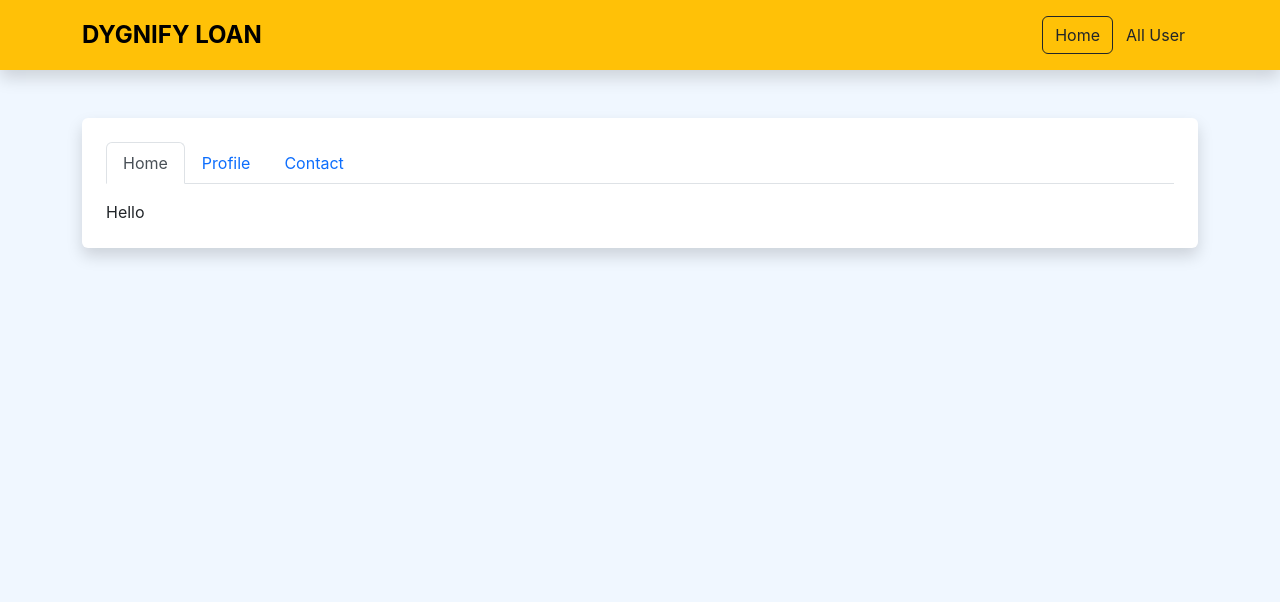
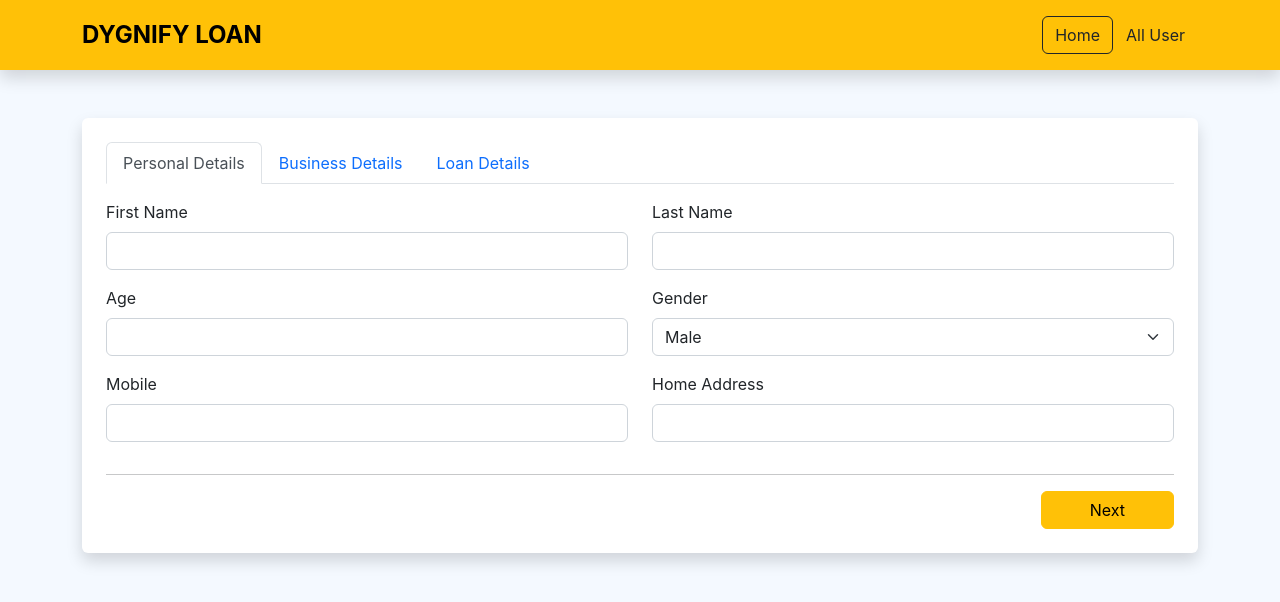
Before and after one commit to sadif50/dygnify_loan, a React (Create React App) app: page / in a window 1280 px wide. Shown: the top 602 px of the page. Built offline with nearby package versions, Linux system fonts and the light colour scheme.

Commit message:
Register page design complete

```diff
--- a/package.json
+++ b/package.json
@@ -10,6 +10,7 @@
     "react": "^18.2.0",
     "react-bootstrap": "^2.7.0",
     "react-dom": "^18.2.0",
+    "react-hook-form": "^7.41.1",
     "react-router-dom": "^6.6.1",
     "react-scripts": "5.0.1",
     "web-vitals": "^2.1.4"
--- a/src/components/Home.js
+++ b/src/components/Home.js
@@ -1,27 +1,161 @@
 import React, { useState } from 'react';
-import { Container, Tab, Tabs } from 'react-bootstrap';
+import { Form, Button, Container, Tab, Tabs, Row, Col } from 'react-bootstrap';
+import { useForm } from 'react-hook-form';
 
 const Home = () => {
-    const [key, setKey] = useState('home');
+    const { register, handleSubmit, reset, formState: { errors } } = useForm();
+    const [key, setKey] = useState('personal');
+
+    const handlePersonalDetails = data => {
+        console.log(data);
+    }
     return (
         <Container className='mt-5'>
             <div className='shadow p-4 rounded bg-white'>
+                <Form onSubmit={handleSubmit(handlePersonalDetails)}>
                     <Tabs
                         id="controlled-tab-example"
                         activeKey={key}
                         onSelect={(k) => setKey(k)}
                         className="mb-3"
                     >
-                    <Tab eventKey="home" title="Home">
-                        Hello
+                        <Tab eventKey="personal" title="Personal Details">
+                            <Row>
+                                <Col md={6}>
+                                    <Form.Group className="mb-3">
+                                        <Form.Label>First Name</Form.Label>
+                                        <Form.Control type="text" {...register("first_name", { required: "Enter First Name" })} />
+                                        {errors.first_name && <Form.Text className="text-danger">{errors.first_name.message}</Form.Text>}
+                                    </Form.Group>
+                                </Col>
+                                <Col md={6}>
+                                    <Form.Group className="mb-3">
+                                        <Form.Label>Last Name</Form.Label>
+                                        <Form.Control type="text" {...register("last_name", { required: "Enter Last Name" })} />
+                                        {errors.last_name && <Form.Text className="text-danger">{errors.last_name.message}</Form.Text>}
+                                    </Form.Group>
+                                </Col>
+                                <Col md={6}>
+                                    <Form.Group className="mb-3">
+                                        <Form.Label>Age</Form.Label>
+                                        <Form.Control type="text" {...register("age", { required: "Enter Your Age" })} />
+                                        {errors.age && <Form.Text className="text-danger">{errors.first_name.age}</Form.Text>}
+                                    </Form.Group>
+                                </Col>
+                                <Col md={6}>
+                                    <Form.Group className="mb-3">
+                                        <Form.Label>Gender</Form.Label>
+                                        <Form.Select {...register("gender", { required: "Please Select Gender" })} >
+                                            <option value="male">Male</option>
+                                            <option value="female">Female</option>
+                                            <option value="others">Others</option>
+                                        </Form.Select>
+                                        {errors.gender && <Form.Text className="text-danger">{errors.gender.message}</Form.Text>}
+                                    </Form.Group>
+                                </Col>
+                                <Col md={6}>
+                                    <Form.Group className="mb-3">
+                                        <Form.Label>Mobile</Form.Label>
+                                        <Form.Control type="text" {...register("mobile", { required: "Enter Mobile Number" })} />
+                                        {errors.mobile && <Form.Text className="text-danger">{errors.mobile.message}</Form.Text>}
+                                    </Form.Group>
+                                </Col>
+                                <Col md={6}>
+                                    <Form.Group className="mb-3">
+                                        <Form.Label>Home Address</Form.Label>
+                                        <Form.Control type="text" {...register("home_address", { required: "Enter Home Address" })} />
+                                        {errors.home_address && <Form.Text className="text-danger">{errors.home_address.message}</Form.Text>}
+                                    </Form.Group>
+                                </Col>
+                                <Col md={12}>
+                                    <hr />
+                                    <Button variant="warning" className='px-5 float-end' onClick={()=>setKey('business')}>
+                                        Next
+                                    </Button>
+                                </Col>
+                            </Row>
                         </Tab>
-                    <Tab eventKey="profile" title="Profile">
-                        Hello
+                        <Tab eventKey="business" title="Business Details">
+                            <Row>
+                                <Col md={6}>
+                                    <Form.Group className="mb-3">
+                                        <Form.Label>Applicant's Business</Form.Label>
+                                        <Form.Control type="text" {...register("business", { required: "Enter Applicants Business" })} />
+                                        {errors.business && <Form.Text className="text-danger">{errors.business.message}</Form.Text>}
+                                    </Form.Group>
+                                </Col>
+                                <Col md={6}>
+                                    <Form.Group className="mb-3">
+                                        <Form.Label>GST No</Form.Label>
+                                        <Form.Control type="text" {...register("gst_no", { required: "Enter GST No" })} />
+                                        {errors.gst_no && <Form.Text className="text-danger">{errors.gst_no.message}</Form.Text>}
+                                    </Form.Group>
+                                </Col>
+                                <Col md={6}>
+                                    <Form.Group className="mb-3">
+                                        <Form.Label>Business Address</Form.Label>
+                                        <Form.Control type="text" {...register("business_address", { required: "Enter Applicants Business Address" })} />
+                                        {errors.business_address && <Form.Text className="text-danger">{errors.business_address.message}</Form.Text>}
+                                    </Form.Group>
+                                </Col>
+                                <Col md={6}>
+                                    <Form.Group className="mb-3">
+                                        <Form.Label>Business Size</Form.Label>
+                                        <Form.Select {...register("business_size", { required: "Select Business Size" })}>
+                                            <option value="small">Small</option>
+                                            <option value="large">Large</option>
+                                            <option value="extra-large">Extra Large</option>
+                                        </Form.Select>
+                                        {errors.business_size && <Form.Text className="text-danger">{errors.business_size.message}</Form.Text>}
+                                    </Form.Group>
+                                </Col>
+                                <Col md={12}>
+                                    <hr />
+                                    <Button variant="warning" className='px-5 float-end ms-2' onClick={()=>setKey('loan')}>
+                                        Next
+                                    </Button>
+                                    <Button variant="warning" className='px-5 float-end' onClick={()=>setKey('personal')}>
+                                        Prev
+                                    </Button>
+                                </Col>
+                            </Row>
                         </Tab>
-                    <Tab eventKey="contact" title="Contact">
-                        Hello
+                        <Tab eventKey="loan" title="Loan Details">
+                            <Row>
+                                <Col md={6}>
+                                    <Form.Group className="mb-3">
+                                        <Form.Label>Loan Amount</Form.Label>
+                                        <Form.Control type="text" {...register("loan_amount", { required: "Select Business Size" })} />
+                                        {errors.loan_amount && <Form.Text className="text-danger">{errors.loan_amount.message}</Form.Text>}
+                                    </Form.Group>
+                                </Col>
+                                <Col md={6}>
+                                    <Form.Group className="mb-3">
+                                        <Form.Label>Interest Rate</Form.Label>
+                                        <Form.Control type="text" {...register("int_rate", { required: "Select Business Size" })} />
+                                        {errors.int_rate && <Form.Text className="text-danger">{errors.int_rate.message}</Form.Text>}
+                                    </Form.Group>
+                                </Col>
+                                <Col md={6}>
+                                    <Form.Group className="mb-3">
+                                        <Form.Label>Loan Tenure</Form.Label>
+                                        <Form.Control type="text" {...register("loan_tenure", { required: "Select Business Size" })} />
+                                        {errors.loan_tenure && <Form.Text className="text-danger">{errors.loan_tenure.message}</Form.Text>}
+                                    </Form.Group>
+                                </Col>
+                                <Col md={12}>
+                                    <hr />
+                                    <Button variant="warning" className='px-5 float-end ms-2' type="submit">
+                                        Submit
+                                    </Button>
+                                    <Button variant="warning" className='px-5 float-end ms-2' onClick={()=>setKey('business')}>
+                                        Prev
+                                    </Button>
+                                </Col>
+                            </Row>
                         </Tab>
                     </Tabs>
+                </Form>
             </div>
         </Container>
     );
--- a/src/index.css
+++ b/src/index.css
@@ -5,7 +5,7 @@ body {
     sans-serif;
   -webkit-font-smoothing: antialiased;
   -moz-osx-font-smoothing: grayscale;
-  background-color: rgb(240, 247, 255);
+  background-color: rgba(240, 247, 255, 0.692);
 }
 
 code {
```
Also changed, not shown: 1 other file (tests, documents, lock files or other folders). Lines whose indentation alone changed are shown as unchanged.
